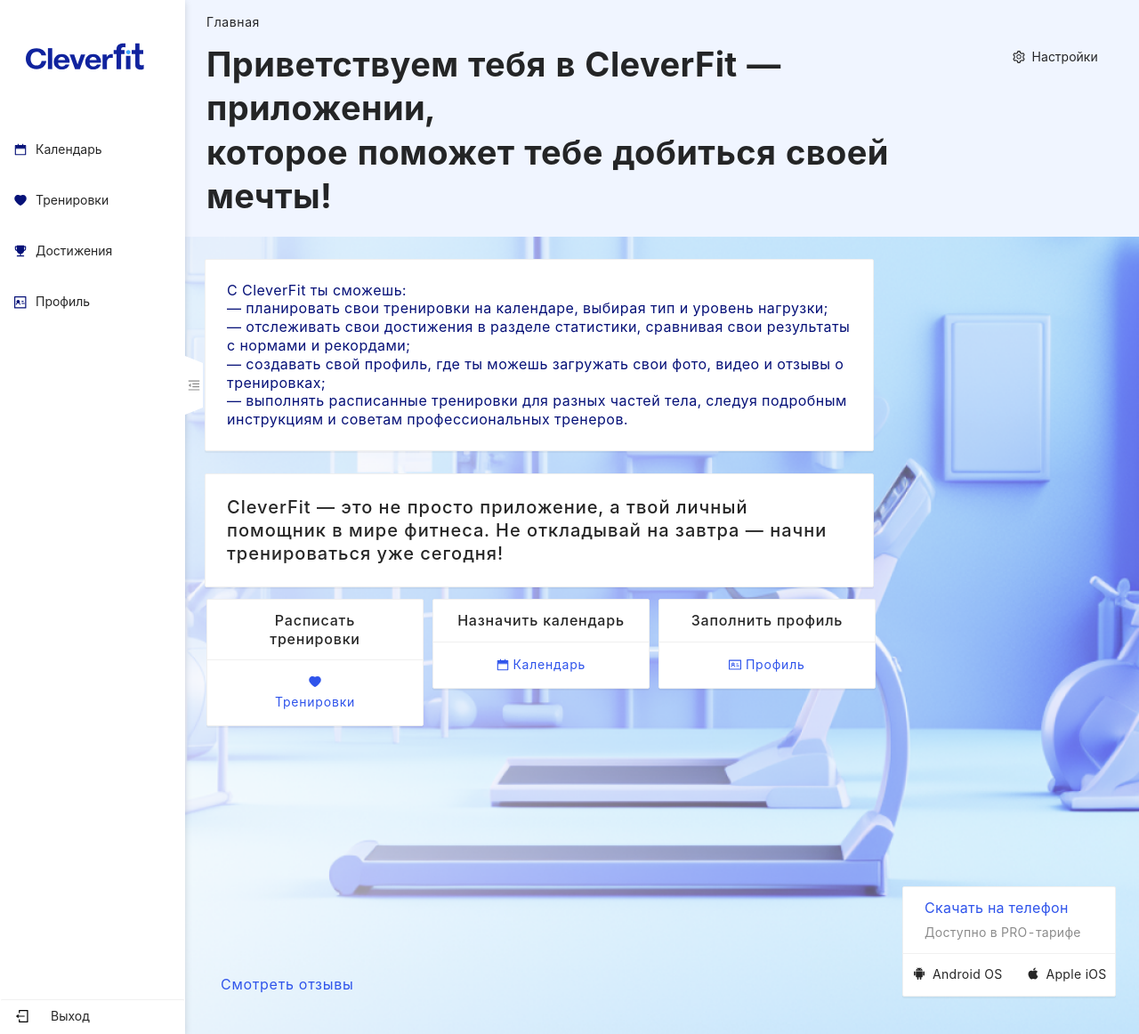
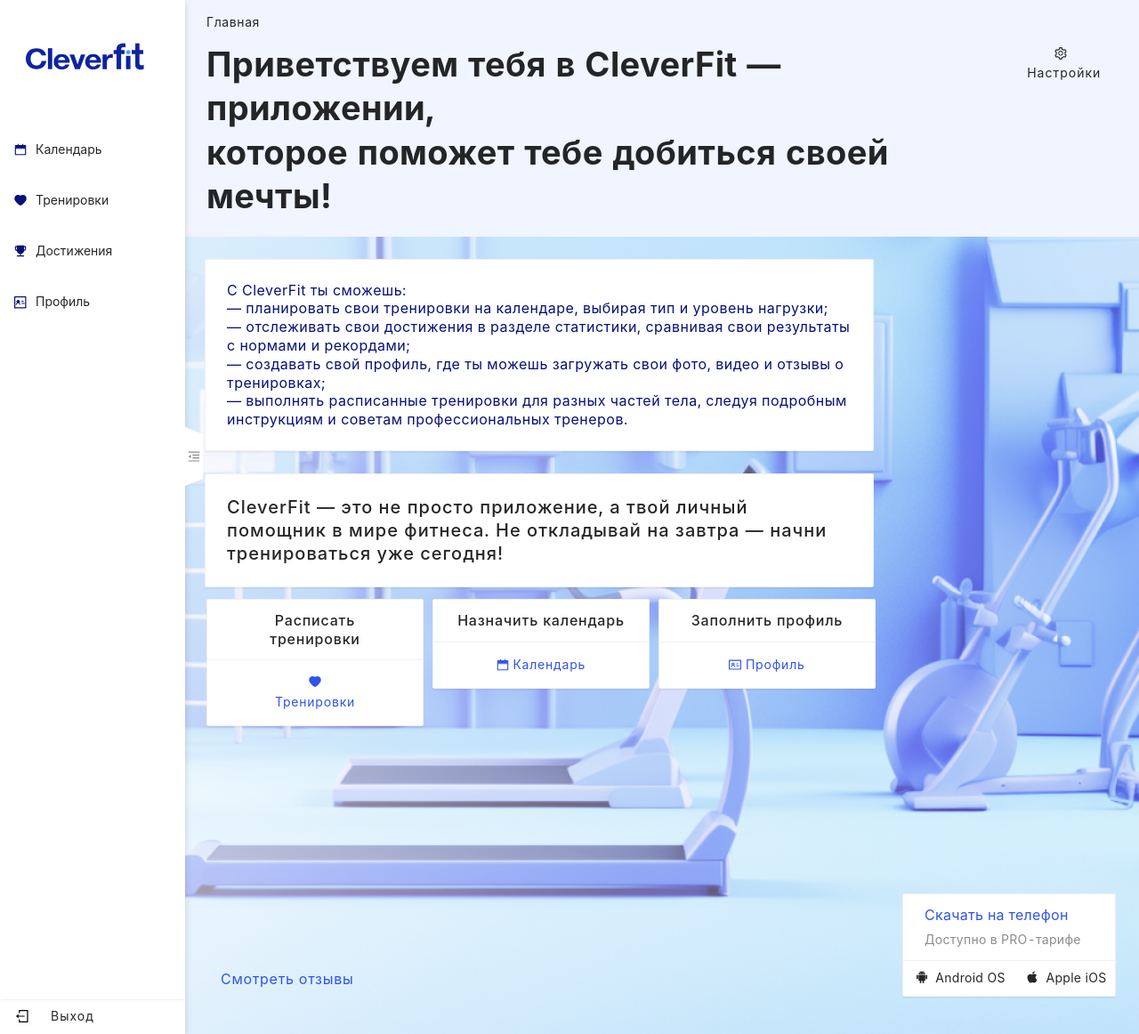
Before and after one commit to ClevertecFrontendLab/VeronikaBogdan, a React (Vite) app: page /#/ in a window 1280 px wide. Shown: the whole page at 89% size. Built offline with nearby package versions, Linux system fonts and the light colour scheme.

Commit message:
fix: fix background and settings box

```diff
--- a/src/components/layout/header/header.scss
+++ b/src/components/layout/header/header.scss
@@ -18,6 +18,7 @@
             align-items: flex-start;
             width: 100%;
             white-space: normal;
+            position: relative;
 
             @media (max-width: 834px) {
                 margin-top: 1px;
@@ -36,6 +37,7 @@
             letter-spacing: 0.4px;
 
             @media (max-width: 834px) {
+                margin-right: 70px;
                 letter-spacing: 0.9px;
                 font: {
                     size: 24px;
@@ -54,6 +56,8 @@
 
         &-sub-title {
             text-align: end;
+            position: relative;
+            right: 0;
 
             @media (max-width: 834px) {
                 margin-right: 0;
@@ -74,7 +78,7 @@
     }
 }
 
-button.ant-btn-circle {
+button.ant-btn {
     height: auto;
     padding: 0;
     letter-spacing: 1px;
@@ -89,13 +93,13 @@
     }
 
     @media (max-width: 834px) {
-        span.anticon {
+        span.anticon-setting {
             display: none;
         }
     }
 
     @media (max-width: 360px) {
-        span.anticon {
+        span.anticon-setting {
             display: flex;
             justify-content: center;
             width: 32px;
--- a/src/components/layout/sidemenu-switcher/sidemenu-switcher.scss
+++ b/src/components/layout/sidemenu-switcher/sidemenu-switcher.scss
@@ -5,12 +5,11 @@
     flex-direction: column;
     justify-content: center;
     align-items: center;
-    margin: auto 0;
     width: 20px;
     height: 66px;
     border: 0;
     position: fixed;
-    top: 50%;
+    top: 480px;
     cursor: pointer;
     background-color: $character-light-primary-inverse;
     clip-path: polygon(0 0, 100% 12%, 100% 88%, 0 100%);
--- a/src/pages/main-page/main-page.scss
+++ b/src/pages/main-page/main-page.scss
@@ -1,7 +1,6 @@
 section.ant-layout {
     margin: 0 auto;
     max-width: 1440px;
-    // height: 100%;
     position: relative;
     background: transparent;
 
@@ -10,15 +9,7 @@
             image: url('/background-main-page-light.png');
             size: cover;
             repeat: no-repeat;
-        }
-
-        @media (max-width: 834px) {
-            background-position: -130px;
-            background-attachment: fixed;
-        }
-
-        @media (max-width: 360px) {
-            background-position: -390px;
+            position: center;
         }
     }
 }
```
